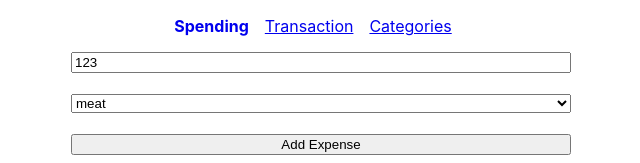
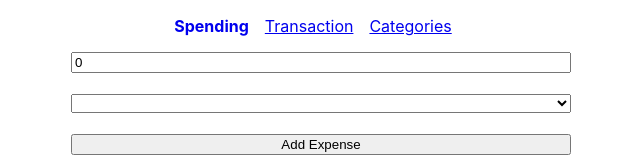
Before and after one commit to sivams20/expense-tracker, a React (Create React App) app: page /spending in a window 1280 px wide. Shown: the top 163 px of the page, without its empty margins (319-959 px from the left). Built offline with nearby package versions, Linux system fonts and the light colour scheme.

Commit message:
Added category from mongodb list

```diff
--- a/src/components/Spending/Spending.js
+++ b/src/components/Spending/Spending.js
@@ -4,6 +4,7 @@ import DatePicker from "react-datepicker";
 import "react-datepicker/dist/react-datepicker.css";
 import { Formik, useFormik } from 'formik';
 import * as Yup from 'yup';
+import { useSelector } from "react-redux";
 
 const SpendingContainer = styled.div`
     /* position: fixed;
@@ -25,17 +26,11 @@ const SpendingForm = styled.form`
 `
 
 const Spending = ({ ...props }) => {
-    const [date, setDate] = useState(new Date());
-    const options = [
-        { id: 1, value: 'fruit' },
-        { id: 2, value: 'vegetable' },
-        { id: 3, value: 'meat' },
-    ];
-
+    const categories = useSelector(state => state.category.categories);
     const formik = useFormik({
         initialValues: {
-          price: '123',
-          category: 'meat',
+          price: '0',
+          category: '',
           date: new Date()
         },
         validationSchema: Yup.object({
@@ -45,7 +40,6 @@ const Spending = ({ ...props }) => {
         }),
         onSubmit: values => {
             console.log(values);
-            console.log(date);
         },
     });
     return(
@@ -54,8 +48,8 @@ const Spending = ({ ...props }) => {
                 <SpendingForm onSubmit={formik.handleSubmit}>
                     <input type="text" placeholder="price" id="price" name="price" {...formik.getFieldProps('price')} />
                     <select id="category" name="category" {...formik.getFieldProps('category')}>
-                        {options.map((option) => (
-                        <option key={option.id} value={option.value}>{option.value}</option>
+                        {categories.map((option) => (
+                        <option key={option._id} value={option.name}>{option.name}</option>
                         ))}
                     </select>
                     {/* <DatePicker selected={date} dateFormat="MMMM d, yyyy" name="date" onChange={e => { setFieldValue("date", e)}} /> */}
```
